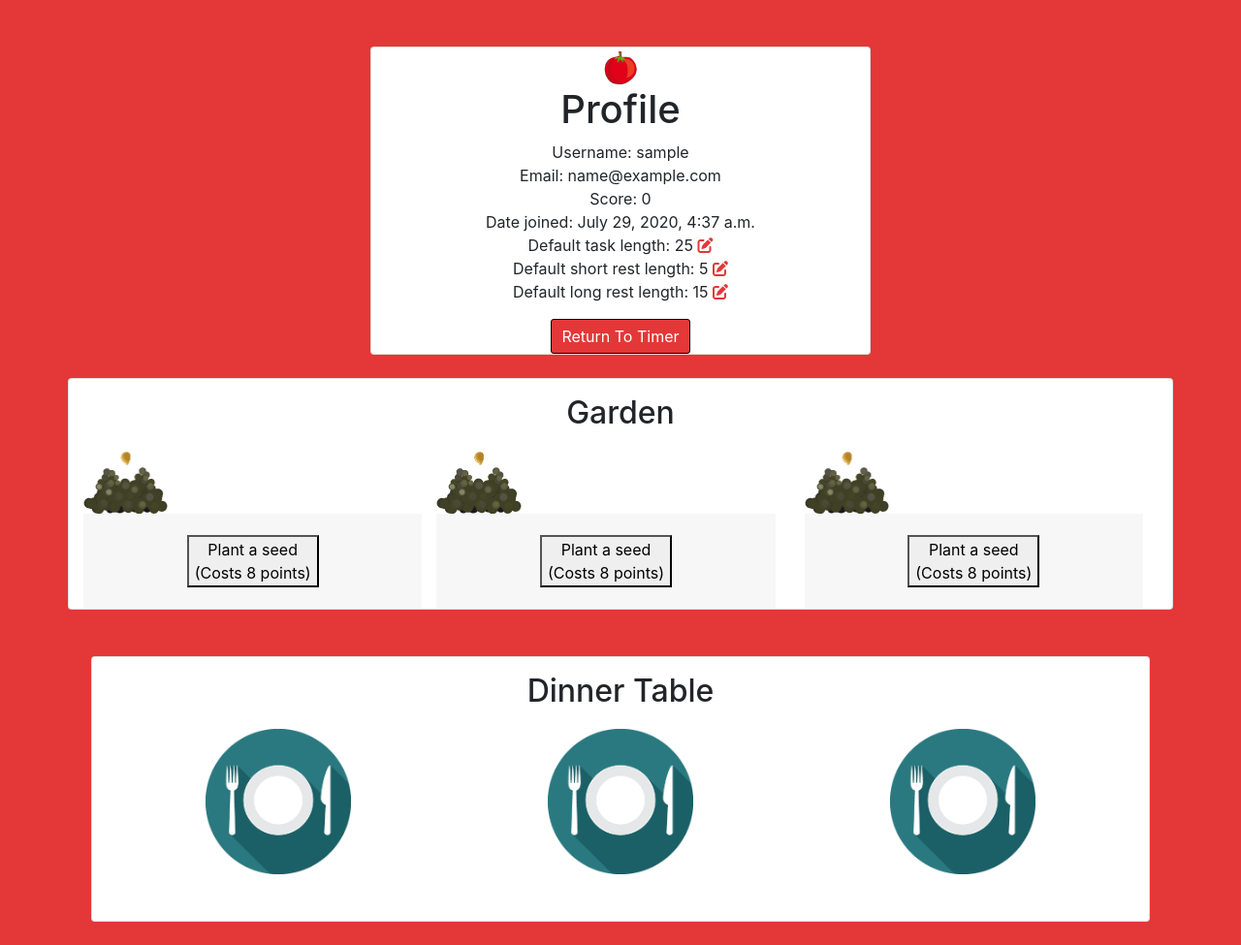
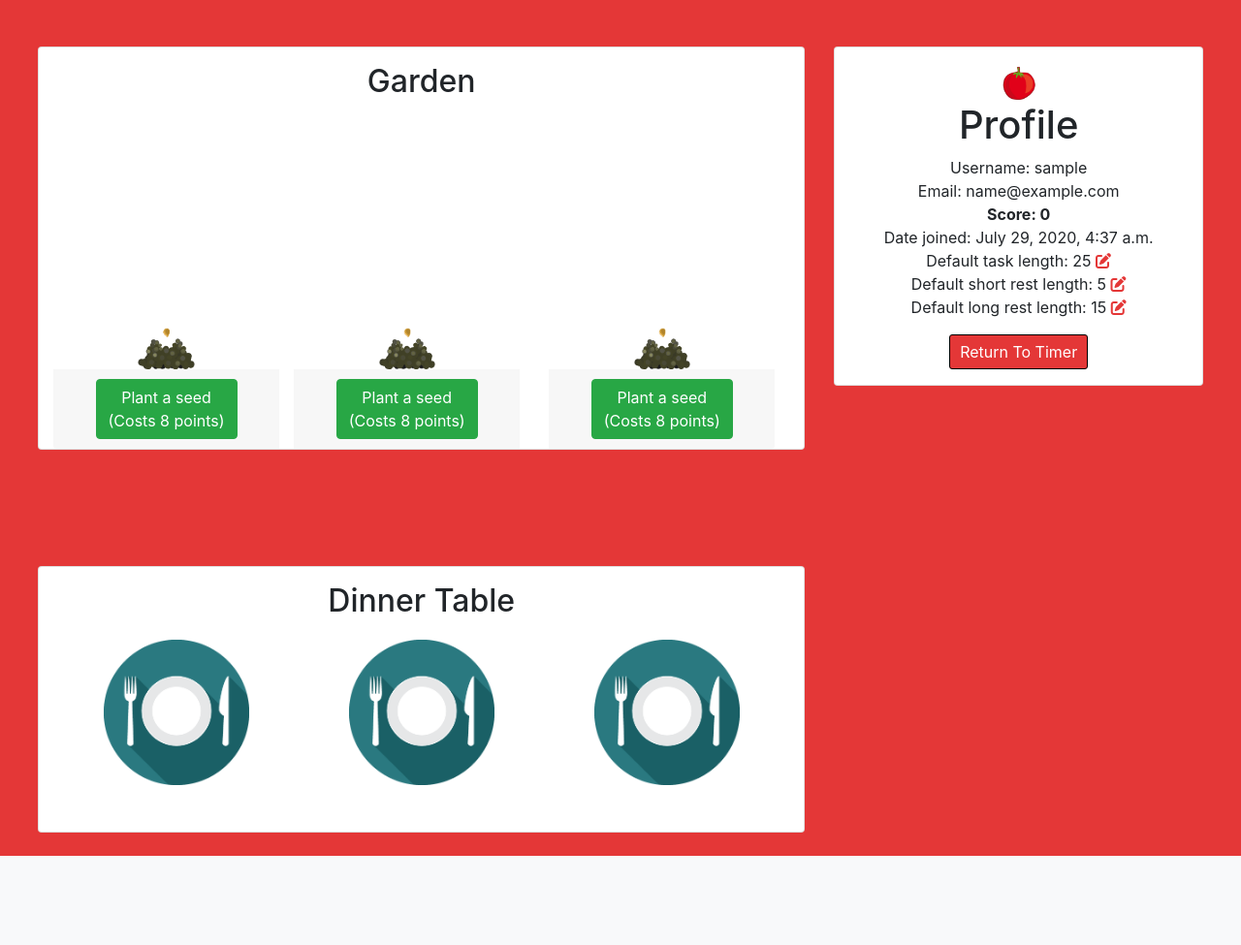
Before and after one commit to bionfinc/pomodoro, a Django app: page /profile/ in a window 1280 px wide. Shown: the part 56-1031 px from the top of the page at 97% size. After the commit the page ends 939 px from the top, so only its background shows below. Run offline with Django 3.2, Linux system fonts and the light colour scheme; the visitor is signed in with stand-in values (Sample User, id 1); data comes from the database, SQL or seed files in the repository; some libraries are stand-ins or nearby versions.

Commit message:
Make the profile a side bar, layout fixes

```diff
--- a/accounts/templates/accounts/profile.html
+++ b/accounts/templates/accounts/profile.html
@@ -4,49 +4,17 @@
 
 {% block body %}
     <script src="../../static/js/profile.js" type="text/javascript"></script>
-    <div class="container">
+    <div class="container-fluid">
         <div class="row mt-4 p-4 justify-content-center">
-            <div class="col-12 col-md-6">
-                <div class="card text-center">
-                    <img class="mx-auto" style="width: 40px" src="../../../static/images/tomatoheader.png" alt="tomato">
-                    <h1>Profile</h1>
-                    <!-- Token for protection against cross site request forgeries -->
-                    {% csrf_token %}
-
-                    <div>
-                        Username: {{ user.username }} <br>
-                        Email: {{ user.email }} <br>
-                        <div id="profile-score">Score: {{ user.userprofile.score }}</div>
-                        Date joined: {{ user.date_joined }} <br>
-                        Default task length: {{ user.userprofile.task_length }} <a
-                            href="{% url 'change-default-times' %}"><i class="fas fa-edit"></i></a><br>
-                        Default short rest length: {{ user.userprofile.short_rest_length }} <a
-                            href="{% url 'change-default-times' %}"><i class="fas fa-edit"></i></a><br>
-                        Default long rest length: {{ user.userprofile.long_rest_length }} <a
-                            href="{% url 'change-default-times' %}"><i class="fas fa-edit"></i></a><br>
-                    </div>
-
-                    <div class="mt-3 d-flex justify-content-around">
-                        {% buttons %}
-                            <a class="btn-submit btn " href="{% url 'index' %}">Return To Timer</a>
-                        {% endbuttons %}
-                    </div>
-
-                </div>
-            </div>
-        </div>
-    </div>
-
-    <div class="container">
-        <div class="row">
+            <div class="container col-12 col-md-8 mb-5">
                 <div class="card text-center col-12">
                     <div class="card-title pt-3"><h2>Garden</h2></div>
-                <div class="card-group">
+                    <div class="card-group garden">
                         <div class="card text-center border-0" id="plant1">
-                        <img src="" id="plant-image1" alt="plant-1">
+                            <img src="" id="plant-image1" alt="plant-1" class="mx-auto mt-auto">
                             <script>getPlantImage(1, {{ user.userprofile.plant1_stage }});</script>
-                        <div class="card-footer border-0">
-                            <button id="plant-button1" type="submit" data-catid="1">
+                            <div class="card-footer border-0 m-0 p-0">
+                                <button id="plant-button1" type="button" class="btn btn-success" data-catid="1">
                                     <script type="text/javascript">
 
                                         $('#plant-button1').click(function () {
@@ -77,10 +45,10 @@
                             </div>
                         </div>
                         <div class="col-sm card text-center border-0" id="plant2">
-                        <img src="" id="plant-image2" alt="plant-2">
+                            <img src="" id="plant-image2" alt="plant-2" class="mx-auto mt-auto">
                             <script>getPlantImage(2, {{ user.userprofile.plant2_stage }});</script>
-                        <div class="card-footer border-0">
-                            <button id="plant-button2" type="submit" data-catid="2">
+                            <div class="card-footer border-0 m-0 p-0">
+                                <button id="plant-button2" type="button" class="btn btn-success" data-catid="2">
                                     <script type="text/javascript">
                                         $('#plant-button2').click(function () {
                                             let id;
@@ -110,10 +78,10 @@
                             </div>
                         </div>
                         <div class="col-sm card text-center border-0" id="plant3">
-                        <img src="" id="plant-image3" alt="plant-3">
+                            <img src="" id="plant-image3" alt="plant-3" class="mx-auto mt-auto">
                             <script>getPlantImage(3, {{ user.userprofile.plant3_stage }});</script>
-                        <div class="card-footer border-0">
-                            <button id="plant-button3" type="submit" data-catid="3">
+                            <div class="card-footer button border-0 m-0 p-0">
+                                <button id="plant-button3" type="button" class="btn btn-success" data-catid="3">
                                     <script type="text/javascript">
                                         $('#plant-button3').click(function () {
                                             let id;
@@ -145,10 +113,41 @@
                     </div>
                 </div>
             </div>
+
+            <div class="col-12 col-md-4">
+                <div class="card text-center p-3">
+                    <img class="mx-auto" style="width: 40px" src="../../../static/images/tomatoheader.png" alt="tomato">
+                    <h1>Profile</h1>
+                    <!-- Token for protection against cross site request forgeries -->
+                    {% csrf_token %}
+
+                    <div>
+                        Username: {{ user.username }} <br>
+                        Email: {{ user.email }} <br>
+                        <div id="profile-score"><b>Score: {{ user.userprofile.score }}</b></div>
+                        Date joined: {{ user.date_joined }} <br>
+                        Default task length: {{ user.userprofile.task_length }} <a
+                            href="{% url 'change-default-times' %}"><i class="fas fa-edit"></i></a><br>
+                        Default short rest length: {{ user.userprofile.short_rest_length }} <a
+                            href="{% url 'change-default-times' %}"><i class="fas fa-edit"></i></a><br>
+                        Default long rest length: {{ user.userprofile.long_rest_length }} <a
+                            href="{% url 'change-default-times' %}"><i class="fas fa-edit"></i></a><br>
                     </div>
 
-    <div class="container">
-        <div class="row mt-4 p-4 justify-content-center">
+                    <div class="mt-3 d-flex justify-content-around">
+                        {% buttons %}
+                            <a class="btn-submit btn " href="{% url 'index' %}">Return To Timer</a>
+                        {% endbuttons %}
+                    </div>
+
+                </div>
+            </div>
+        </div>
+    </div>
+
+    <div class="container-fluid">
+        <div class="row mt-4 p-4">
+            <div class="col-md-8">
                 <div class="card text-center col-12">
                     <div class="card-title pt-3"><h2>Dinner Table</h2></div>
                     <div class="card-group">
@@ -167,7 +166,8 @@
                     </div>
                 </div>
             </div>
-
+        </div>
+    </div>
 
 
 {% endblock %}
```
Lines whose indentation alone changed are shown as unchanged.
